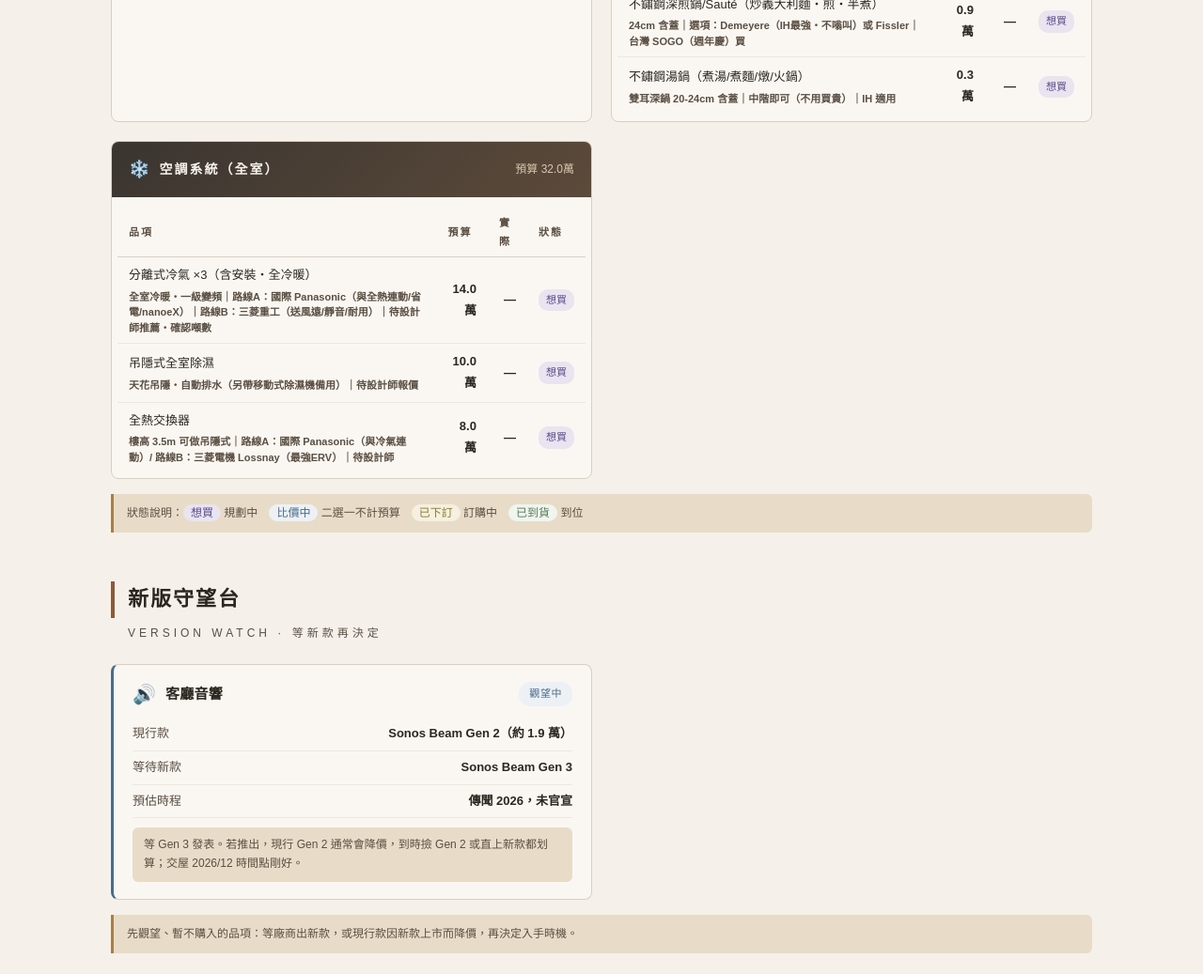
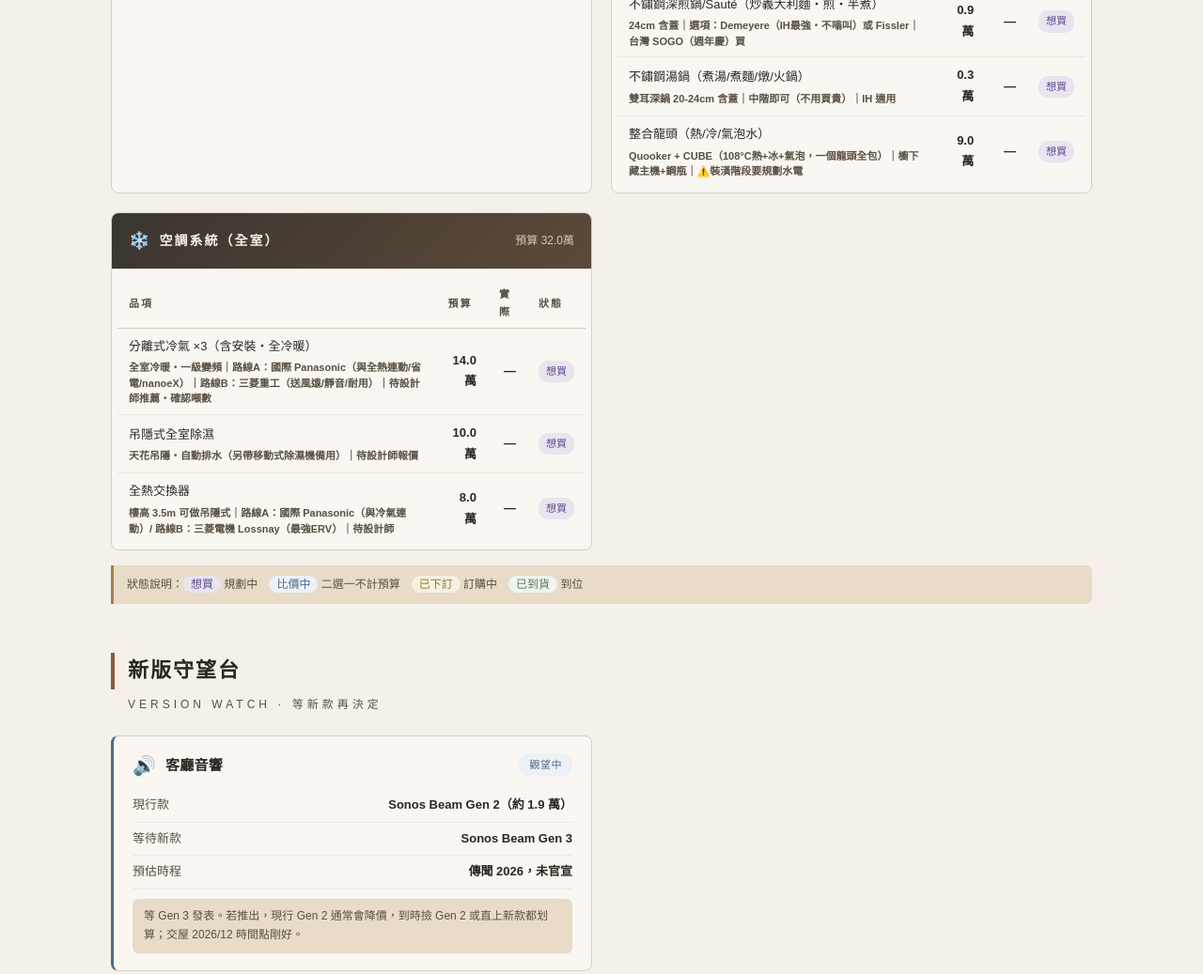
Before and after one commit to ianian22493/ianian22493.github.io, a plain HTML site: page payment-tracker/index.html in a window 1280 px wide. Shown: the part 3680-4717 px from the top of the page at 94% size. Drawn offline with Linux system fonts and the light colour scheme.

Commit message:
content(payment-tracker): add integrated hot/cold/sparkling tap (Quooker+CUBE)
Co-Authored-By: Claude Opus 4.8 <noreply@anthropic.com>

```diff
--- a/payment-tracker/index.html
+++ b/payment-tracker/index.html
@@ -579,6 +579,8 @@ const rooms = [
         model: '24cm 含蓋｜選項：Demeyere（IH最強・不嗡叫）或 Fissler｜台灣 SOGO（週年慶）買' },
       { name: '不鏽鋼湯鍋（煮湯/煮麵/燉/火鍋）', budget: 2500, actual: null, status: 'wish',
         model: '雙耳深鍋 20-24cm 含蓋｜中階即可（不用買貴）｜IH 適用' },
+      { name: '整合龍頭（熱/冷/氣泡水）', budget: 90000, actual: null, status: 'wish',
+        model: 'Quooker + CUBE（108°C熱+冰+氣泡，一個龍頭全包）｜櫥下藏主機+鋼瓶｜⚠️裝潢階段要規劃水電' },
     ]
   },
   {
```
